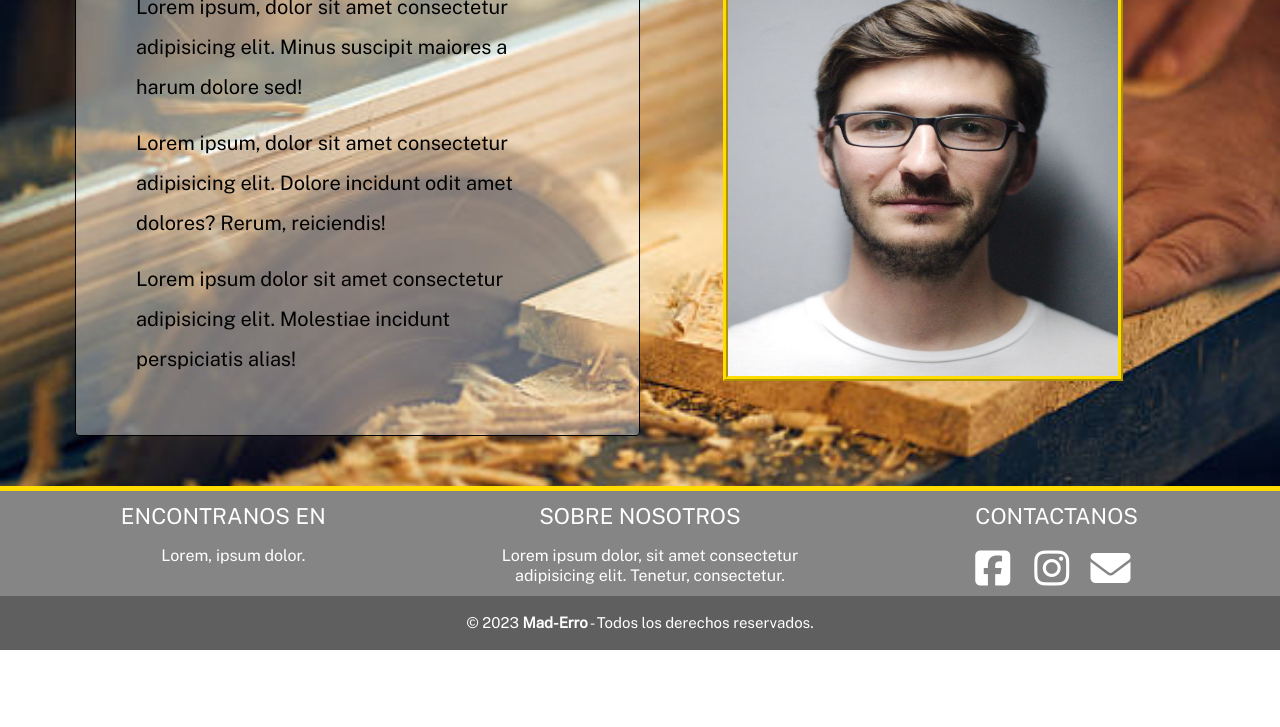
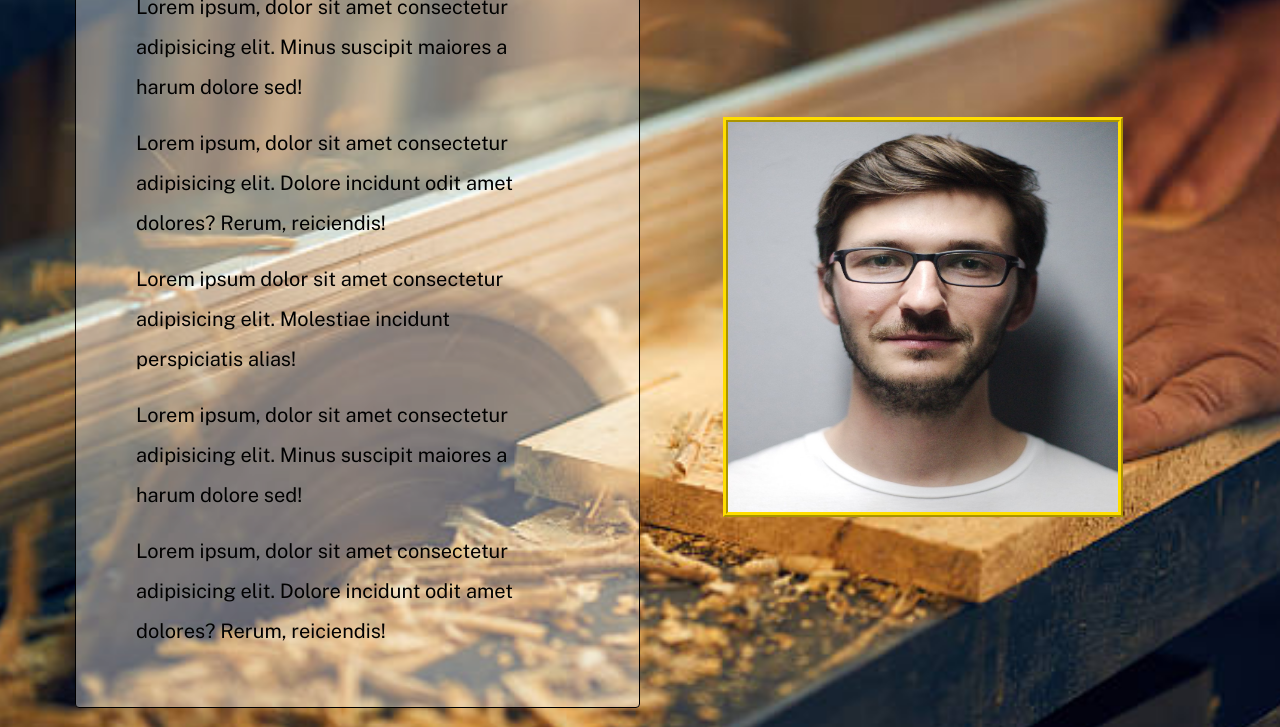
Before and after one commit to Miguel-Funes/Proyecto-coder, a website: page sobremi.html in a window 1280 px wide. Shown: the part 245-972 px from the top of the page. Before the commit the page ends 895 px from the top, so only its background shows below. Drawn offline with nearby package versions, Linux system fonts and the light colour scheme; a web font is replaced by a local one.

Commit message:
Se agrego contenido en pagina sobre mi

```diff
--- a/scss/_contenido.scss
+++ b/scss/_contenido.scss
@@ -3,7 +3,6 @@ section{
     background: url("img/carpinteria4.jpeg") no-repeat;
     background-size: cover;
     background-position: center center;
-    height: 100%;
     article {
         text-align: center;
         font-size: 30px;
--- a/sobremi.html
+++ b/sobremi.html
@@ -42,6 +42,8 @@
                         <p> Lorem ipsum, dolor sit amet consectetur adipisicing elit. Minus suscipit maiores a harum dolore sed!</p>
                         <p> Lorem ipsum, dolor sit amet consectetur adipisicing elit. Dolore incidunt odit amet dolores? Rerum, reiciendis!</p>
                         <p> Lorem ipsum dolor sit amet consectetur adipisicing elit. Molestiae incidunt perspiciatis alias!</p>
+                        <p> Lorem ipsum, dolor sit amet consectetur adipisicing elit. Minus suscipit maiores a harum dolore sed!</p>
+                        <p> Lorem ipsum, dolor sit amet consectetur adipisicing elit. Dolore incidunt odit amet dolores? Rerum, reiciendis!</p>
                 </div>
                 <div class="col-12 col-xl-6">
                     <a href="#">
```
Also changed, not shown: css/main.css.
